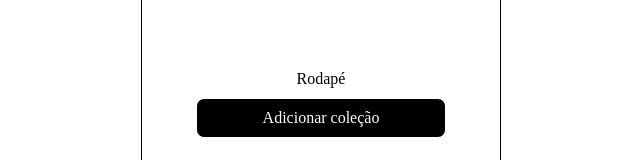
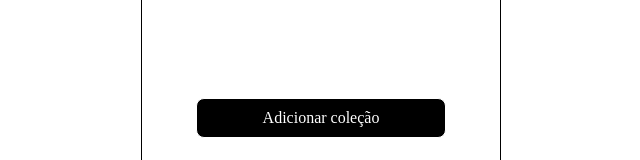
Before and after one commit to tonhao-dev/citei-frontend, a Next.js app: page / in a window 1280 px wide. Shown: the part 600-760 px from the top of the page, without its empty margins (319-959 px from the left). Built offline with nearby package versions, Linux system fonts and the light colour scheme.

Commit message:
style(containers): remove footer from collection

```diff
--- a/src/containers/collection/index.tsx
+++ b/src/containers/collection/index.tsx
@@ -62,8 +62,6 @@ function Collection({ collectionService }: ICollectionProps) {
       </Modal>
 
       <Button title="Adicionar coleção" onClick={() => setModalIsOpen(!modalIsOpen)} aria-label='Adicionar coleção' />
-
-      <footer className={styles.footer}>Rodapé</footer>
     </div>
   )
 }
```
